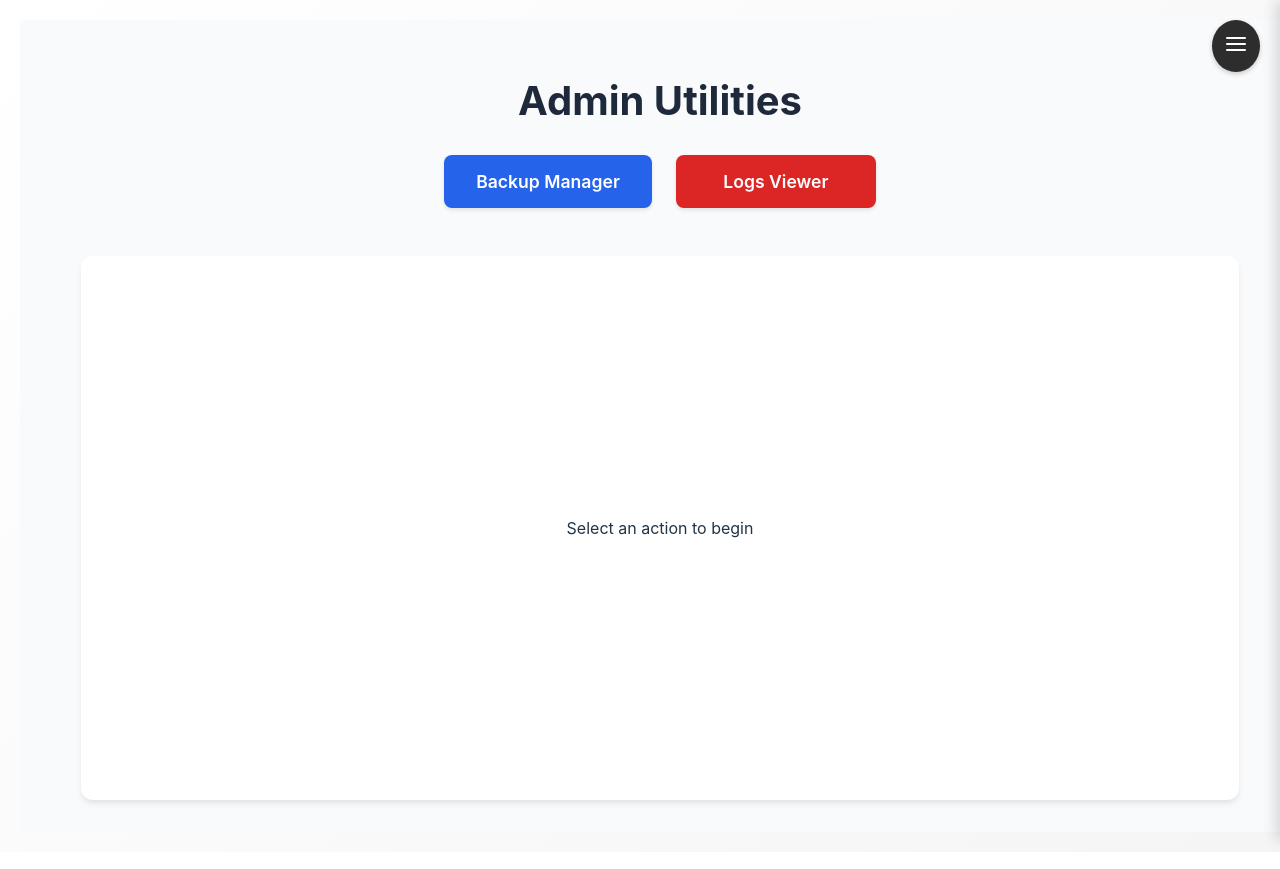
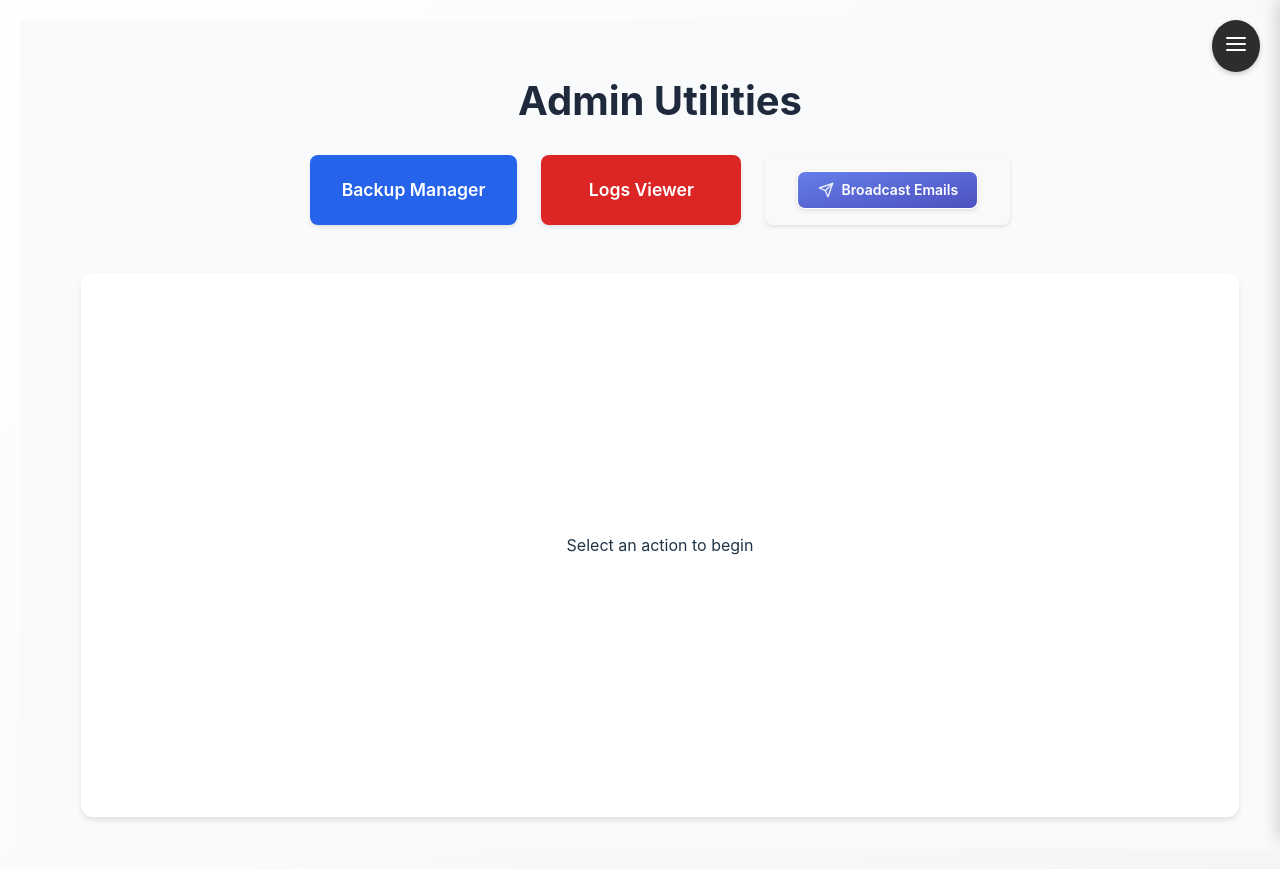
Before and after one commit to CowTheGreat/EQPMS, a React (Vite) app in the folder Frontend/: page /utilities in a window 1280 px wide. Built offline with nearby package versions, Linux system fonts and the light colour scheme; sample sign-in values are in the browser's storage.

Commit message:
broadcast moved

```diff
--- a/Frontend/src/page_styles/Utilities.module.css
+++ b/Frontend/src/page_styles/Utilities.module.css
@@ -52,6 +52,9 @@
   background-color: #dc2626;
   color: white;
 }
+.broadcastButton {
+  background-color: "linear-gradient(to bottom right, #667EEA, #4C51BF)";
+}
 
 .deleteButton:hover {
   background-color: #b91c1c;
--- a/Frontend/src/pages/Utilities.jsx
+++ b/Frontend/src/pages/Utilities.jsx
@@ -2,6 +2,7 @@ import React, { useState } from "react";
 import styles from "../page_styles/Utilities.module.css";
 import BackupManager from "../components/BackupManager/BackupManager";
 import LogsViewer from "../components/LogsViewer/LogsViewer";
+import BroadcastButton from "../components/BroadcastButton/BroadcastButton";
 
 const Utilities = () => {
   const [selectedAction, setSelectedAction] = useState(null);
@@ -40,6 +41,9 @@ const Utilities = () => {
         >
           Logs Viewer
         </button>
+        <button className={`${styles.actionButton} ${styles.broadcastButton}`}>
+          <BroadcastButton />
+        </button>
       </div>
 
       <div className={styles.cardContainer}>{renderComponent()}</div>
```
